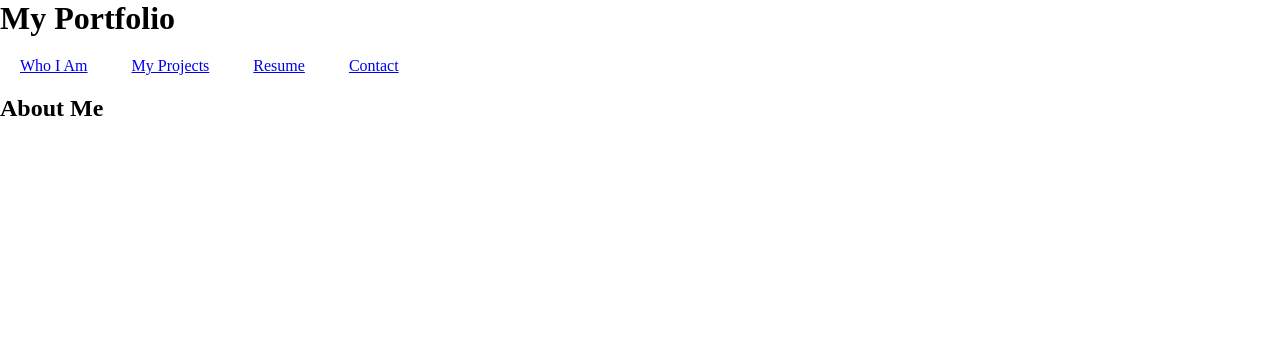
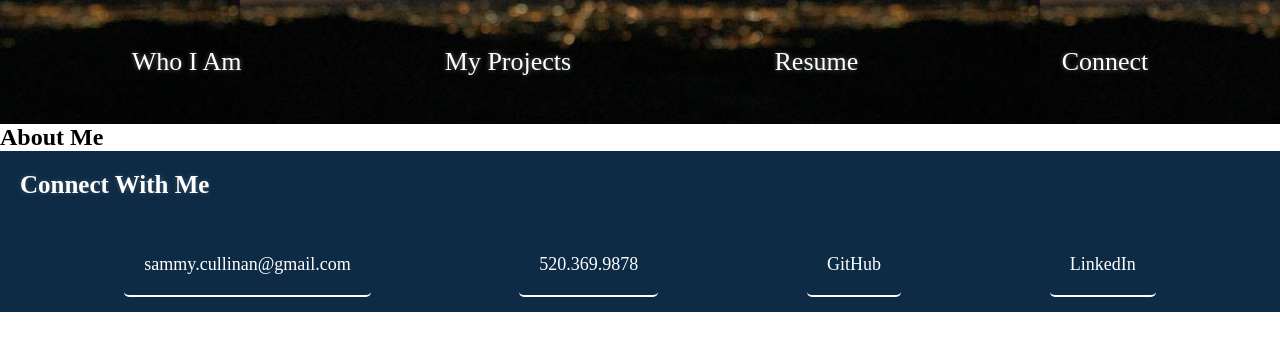
Before and after one commit to cullinans1/Portfolio, a plain HTML site: page index.html in a window 1280 px wide. Drawn offline with Linux system fonts and the light colour scheme.

Commit message:
Updated header and added contact me section

```diff
--- a/assets/css/style.css
+++ b/assets/css/style.css
@@ -1,12 +1,113 @@
+:root {
+    --color1: #0D2b45;
+    --color2: white;
+}
 * {
     margin: 0;
     padding: 0;
     box-sizing: border-box;
 }
+/*Header styling*/
 
-header nav li {
-    display: inline-flex;
-    align-items: flex-end;
+header {
+    display: flex;
     justify-content: space-between;
+    flex-wrap: wrap;
+    padding: 30px;
+    background-color: var(--color1);
+    color: var(--color2);
+    background-image: url("../images/city.jpg");
+    background-size: 800px;
+    background-position: center;
+
+}
+
+header h1 {
+    font-weight: bold;
+    font-size: 40px;
+    margin: 0;
+    text-shadow: 0 0 5px rgba(255, 255, 255, 0.4);
+}
+
+header nav {
+    margin: 7px 0;
+    width: 100%;
+}
+header nav ul {
+    display: flex;
+    flex-wrap: wrap;
+    justify-content: space-around;
+    align-items: center;
+    list-style: none;
+}
+
+header nav ul li {
+    padding: 10px 15px;
+    font-weight: lighter;
+    font-size: 26px;
+    text-shadow: 0 0 5px rgba(255, 255, 255, 0.4);
+}
+
+header nav ul li a:hover {
+    background: var(--color2);
+    color: var(--color1);
+    transition: 1s;
+    border-radius: 10px;
+    padding: 15px;
+
+}
+
+header a {
+    text-decoration: none;
+    color: var(--color2);
+}
+
+/*Footer/contact section style*/
+
+footer {
+    display: flex;
+    justify-content: space-between;
+    flex-wrap: wrap;
+    background-color: var(--color1);
+    color: var(--color2)
+}
+
+footer h2 {
+    font-size: 25px;
+    padding: 20px;
+    text-shadow: 0 0 5px rgba(255, 255, 255, 0.2);
+    width: 100%;
+}
+
+.contactinfo {
+    display: flex;
+    flex-wrap: wrap;
+    padding: 15px 50px;
+    justify-content: space-around;
+    font-size: 18px;
+    align-items: center;
+    width: 100%;
+}
+.contactinfo a {
+    border-bottom: 2px solid var(--color2);
+    border-radius: 5px;
+}
+
+.contactinfo a:hover {
+    background: var(--color2);
+    color: var(--color1);
+    border-radius: 10px;
+    transition: 0.5s;
+}
+
+footer a {
+    text-decoration: none;
+    color: var(--color2);
     padding: 20px;
 }
+
+/*jumbotron/hero styling */
+
+.jumbotron {
+
+}
--- a/index.html
+++ b/index.html
@@ -10,9 +10,6 @@
 <body>
 <!--Header/Navigation-->
 <header>
-    <h1>
-        My Portfolio
-    </h1>
     <nav>
         <!-- Navigation elements -->
         <ul>
@@ -26,12 +23,17 @@
                 <a href="#resume">Resume</a>
             </li>
             <li>
-                <a href="#contact">Contact</a>
+                <a href="#connect">Connect</a>
             </li>
         </ul>
     </nav>
 </header>
 <!--End header-->
+
+<!--Jumbotron/hero-->
+<section class="jumbotron">
+
+</section>
 
 <!--Bio section-->
 <section id="bio" class="about-me">
@@ -40,5 +42,23 @@
     </h2>
 </section>
 
+
+<!--Footer/contact-->
+<footer id="connect">
+    <h2>
+        Connect With Me
+    </h2>
+    <div class="contactinfo">
+        <a href="mailto:sammy.cullinan@gmail.com">sammy.cullinan@gmail.com</a>
+
+        <a href="">520.369.9878</a>
+
+        <a href="https://github.com/cullinans1" target="_blank">GitHub</a>
+
+        <a href="https://www.linkedin.com/in/samuel-cullinan/" target="_blank">LinkedIn</a>
+    </div>
+
+</footer>
+
 </body>
 </html>
```
Also changed, not shown: assets/images/city.jpg (added), 1 other file.
